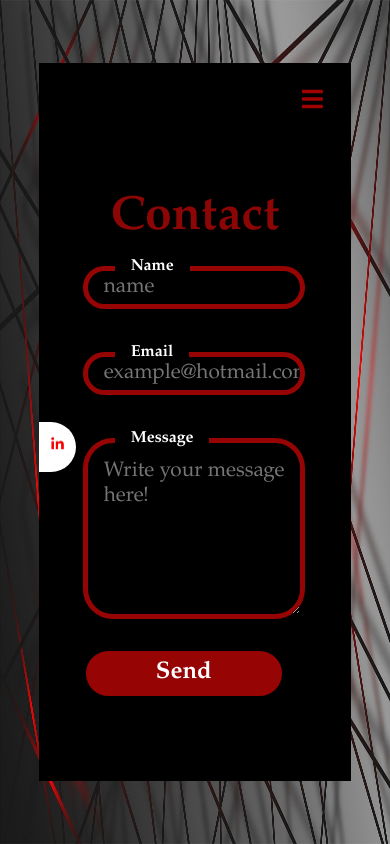
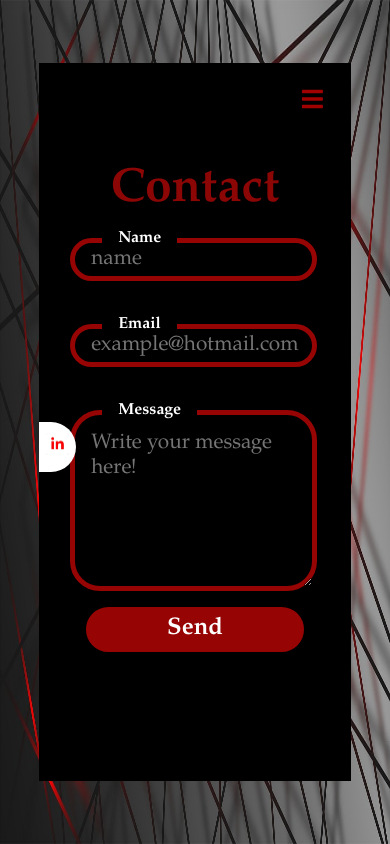
Before and after one commit to Sumaya32/Portfolio, a React (Create React App) app: page /contact in a window 390 px wide. Built offline with nearby package versions, Linux system fonts and the light colour scheme.

Commit message:
Contact page padding chages

```diff
--- a/src/components/header.module.css
+++ b/src/components/header.module.css
@@ -95,12 +95,16 @@ header .nav_btn {
         transform: translateX(110vw);
         z-index: 99999;
         flex-direction: column;
+
     }
 
     header .responsive_nav {
         transform: none;
         background-color: rgba(0, 0, 0, 0.9);
+    }
 
+    .responsive_nav .navItem:first-child{
+        margin-top: 1rem;
     }
 
     .headerContaqiner .nav_close_btn {
--- a/src/components/layout.module.css
+++ b/src/components/layout.module.css
@@ -11,7 +11,7 @@
 
 .miniContainer {
     height: 75vh;
-    margin-top: 2rem;
+    /* margin-top: 2rem; */
     width: 100%;
     display: flex;
     justify-content: center
--- a/src/pages/Final.js
+++ b/src/pages/Final.js
@@ -1,6 +1,6 @@
 import React from "react";
 import Layout from "../components/layout"
-import styles from "./thankyou.module.css";
+import styles from "./final.module.css";
 
 export const Final = () => {
     return (
--- a/src/pages/contact.module.css
+++ b/src/pages/contact.module.css
@@ -1,5 +1,7 @@
 .formContainer {
-    width: 90%;
+    /* width: 90%; */
+    width: 100%;
+
     height: 100%;
     display: flex;
     flex-direction: column;
@@ -41,6 +43,7 @@ img {
 form {
     display: flex;
     flex-direction: column;
+    /* align-items: center; */
     width: 50%;
     height: 100%;
 }
@@ -111,8 +114,32 @@ h5 {
     }
 }
 
+@media only screen and (max-width: 540px) {
+    .formContainer{
+        /* background-color: aqua; */
+        padding-bottom: 1rem;
+    }
+    form {
+        display: flex;
+        flex-direction: column;
+        align-items: center;
+
+    }
+    .submitButton{
+        margin-top: 0;
+    }
+
+}
+
+
+
+
 
 @media only screen and (max-width: 500px) {
+    /* .formContainer{
+        background-color: aqua;
+    } */
+
     form {
         width: 80%;
     }
@@ -136,6 +163,18 @@ h5 {
 }
 
 
+@media only screen and (min-width: 28px) and (max-width: 375px) {
+    .formContainer{
+        padding-bottom: 32rem;
+    }
+    /* .LinkedIn {
+
+        position: absolute;
+        top: 95%;
+        left: 0;
+    } */
+}
+
 @media only screen and (max-width: 280px) {
     .contactHeader {
         font-size: 2rem;
@@ -145,4 +184,9 @@ h5 {
         margin-left: 1rem;
         font-size: 0.8rem;
     }
+
+    .LinkedIn {
+        width: 9%;
+        height: 8%;
+    }
 }
--- a/src/pages/index.module.css
+++ b/src/pages/index.module.css
@@ -26,9 +26,6 @@ body {
     width: 100vw;
     height: 60vh;
     font-family: "Segoe Print", Times, serif;
-    ;
-
-
 }
 
 .miniContentContainer {
@@ -38,7 +35,6 @@ body {
     justify-content: center;
     height: 100%;
     width: 80vw;
-
 }
 
 .textContainer {
@@ -120,7 +116,7 @@ body {
         display: flex;
         flex-direction: column;
         align-items: center;
-        margin: 2rem 0 2rem 0;
+        /* margin: 0 0 2rem 0; */
         height: auto;
         width: 100%;
     }
@@ -155,7 +151,12 @@ body {
 }
 
 
-
+@media only screen and (max-width: 500px) {
+.description p{
+text-align: center;
+width: 100%;
+}
+}
 /*Animation*/
 @keyframes imageAnimationslideUp {
     from {
--- a/src/pages/resume.js
+++ b/src/pages/resume.js
@@ -1,5 +1,7 @@
 import React, { useState } from "react";
 import Header from "../components/header";
+import Layout from "./../components/layout"
+
 import styles from "./resume.module.css"
 
 export const Resume = () => {
@@ -16,10 +18,11 @@ export const Resume = () => {
 
 
     return (
-        <div className={styles.container}>
-            <Header/>
-            <div className={styles.miniContainer}>
+        <Layout>
 
+        {/* <div className={styles.container}>
+            <div className={styles.miniContainer}> */}
+<div className={styles.contentContainer}>
             <div className={styles.cardContainer}>
                 <div className={`${styles.PersonalDetails} ${styles.card} ${styles.item1}`}>
                     <h1 className={styles.header} onClick={() => setPersonalDetailsIsVisible(!PersonalDetailsIsVisible)}>Personal details</h1>
@@ -149,8 +152,11 @@ export const Resume = () => {
                 </div>
             </div>
 
+            </div>
+{/*
         </div>
         <span className={styles.space}></span>
-        </div>
+        </div> */}
+        </Layout>
     );
 }
--- a/src/pages/resume.module.css
+++ b/src/pages/resume.module.css
@@ -4,7 +4,7 @@ body {
     height: 100%;
 }
 
-.container {
+/* .container {
     font-family: "Garamond", "Franklin Gothic", "Goudy Old Style";
     background-color: black;
     height: 85vh;
@@ -21,8 +21,14 @@ body {
     height: 70vh;
     margin-top: 5rem;
     width: 100%;
+} */
+
+.contentContainer{
+    background-color: black;
+    width: 100%;
+    height: auto;
+    overflow-y: scroll;
 }
-
 .cardContainer {
     width: 100%;
     display: grid;
@@ -56,8 +62,7 @@ body {
 
 .header:hover {
     color: white;
-    color: rgb(183, 7, 7);
-
+    background-color: rgb(160, 2, 2);
 }
 
 .cardContent {
@@ -65,12 +70,12 @@ body {
     padding: 1rem 0 1rem 1rem;
     font-size: 1.5rem;
     width: 100%;
-    margin-bottom: 5rem;
+    /* margin-bottom: 50rem; */
 }
 
 .item1 {
     z-index: 9;
-
+    /* margin-bottom: 50rem;  */
 }
 
 .item2 {
@@ -165,12 +170,14 @@ body {
 }
 
 @media only screen and (max-width: 960px) {
-    .miniContainer {
+    /* .miniContainer {
         background-color: black;
         height: auto;
         padding-bottom: 2rem;
         margin-top: 5rem;
-    }
+    background-color: aqua;
+
+    } */
 
     .cardContainer {
         width: 100%;
```
Also changed, not shown: src/pages/final.module.css (renamed from src/pages/thankyou.module.css).
